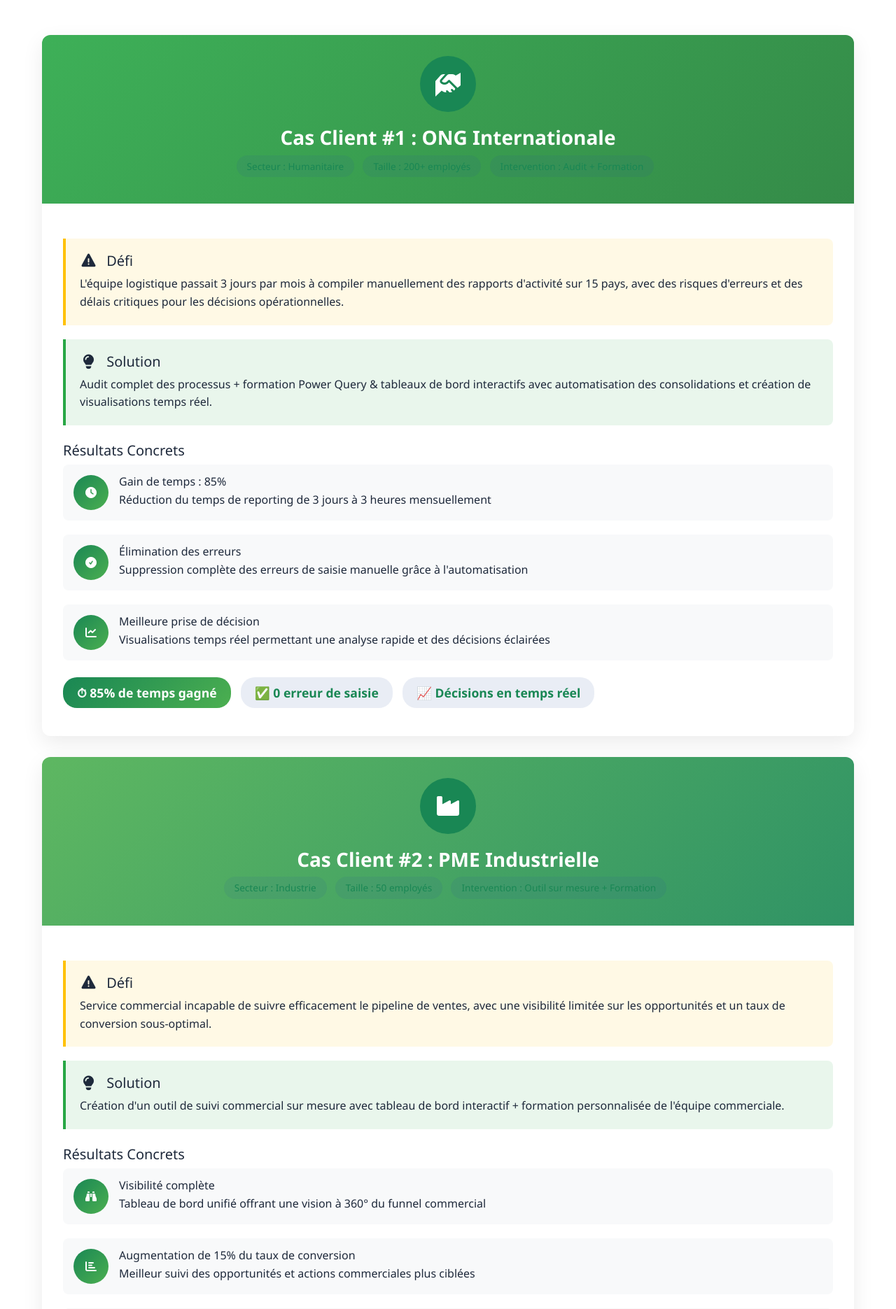
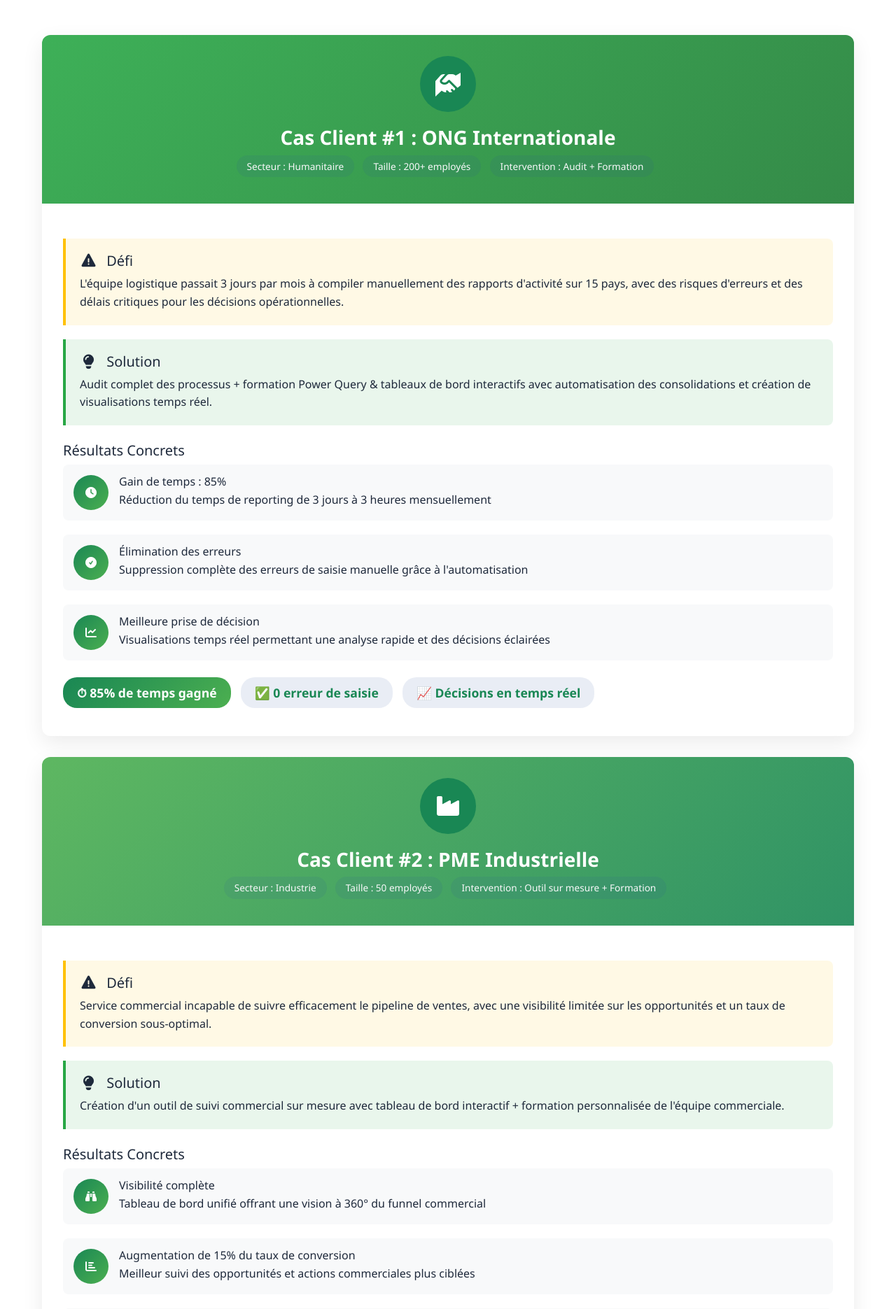
Before and after one commit to Epechastifol/portfeuil, a Django app: a page that uses templates/base.html in a window 1280 px wide. Shown: the part 1124-2995 px from the top of the page at 70% size. Run offline with Django 5.2, Linux system fonts and the light colour scheme; some libraries are stand-ins or nearby versions.

Commit message:
Change industry-tag color to var(--light)

```diff
--- a/static/css/home/cas_client.css
+++ b/static/css/home/cas_client.css
@@ -278,7 +278,7 @@ body {
 .industry-tag {
     display: inline-block;
     background: rgba(42, 82, 152, 0.1);
-    color: var(--primary);
+    color: var(--light);
     padding: 5px 15px;
     border-radius: 20px;
     font-size: 0.85rem;
```
